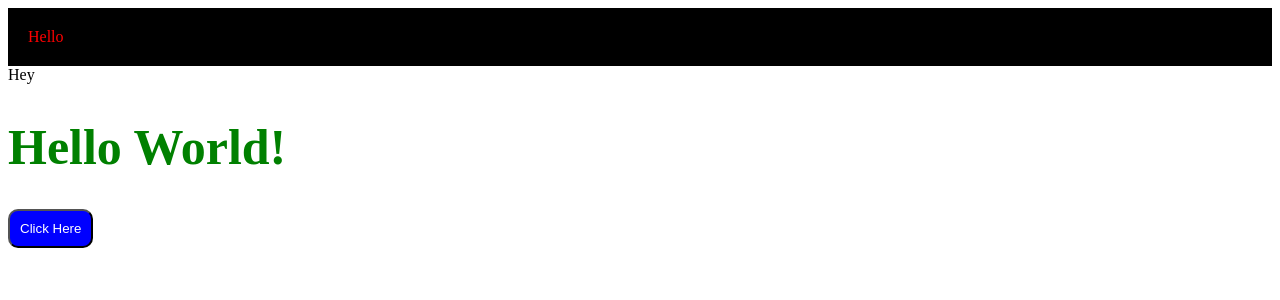
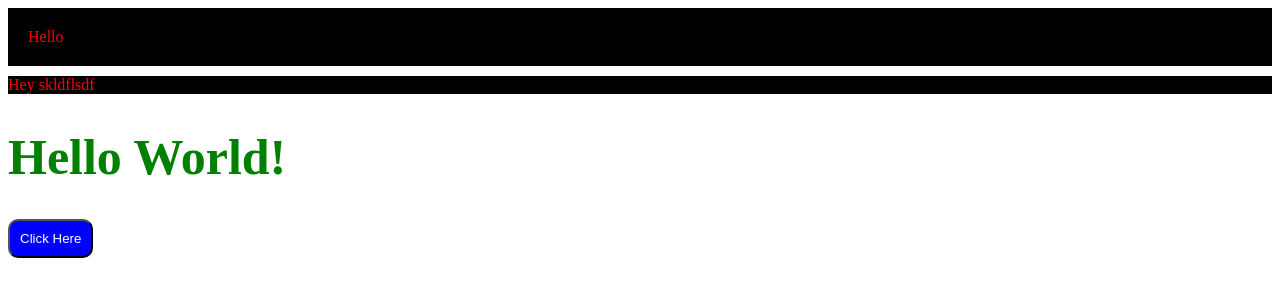
Before and after one commit to mern-trainer/Farhan-Batch, a React (Vite) app in the folder REACT/sample_project/: page / in a window 1280 px wide. Shown: the top 300 px of the page. Built offline with nearby package versions, Linux system fonts and the light colour scheme.

Commit message:
external css

```diff
--- a/REACT/sample_project/src/App.jsx
+++ b/REACT/sample_project/src/App.jsx
@@ -6,6 +6,7 @@
 // snake_case -> first_name
 
 // inline, external, framework
+import "./main.css"
 
 const styles = {
     container: { color: "red", backgroundColor: "black", padding: "20px" },
@@ -27,8 +28,8 @@ export const App = () => {
         <div style={styles.container}>
             Hello
         </div>
-        <div>
-            Hey
+        <div className="heading">
+            Hey skldflsdf
         </div>
         <h1 style={styles.heading}>{a}</h1>
         <button style={styles.click} onClick={() => {
--- /dev/null
+++ b/REACT/sample_project/src/main.css
@@ -0,0 +1,5 @@
+.heading{
+    background-color: black;
+    color: red;
+    margin-top: 10px;
+}
```
